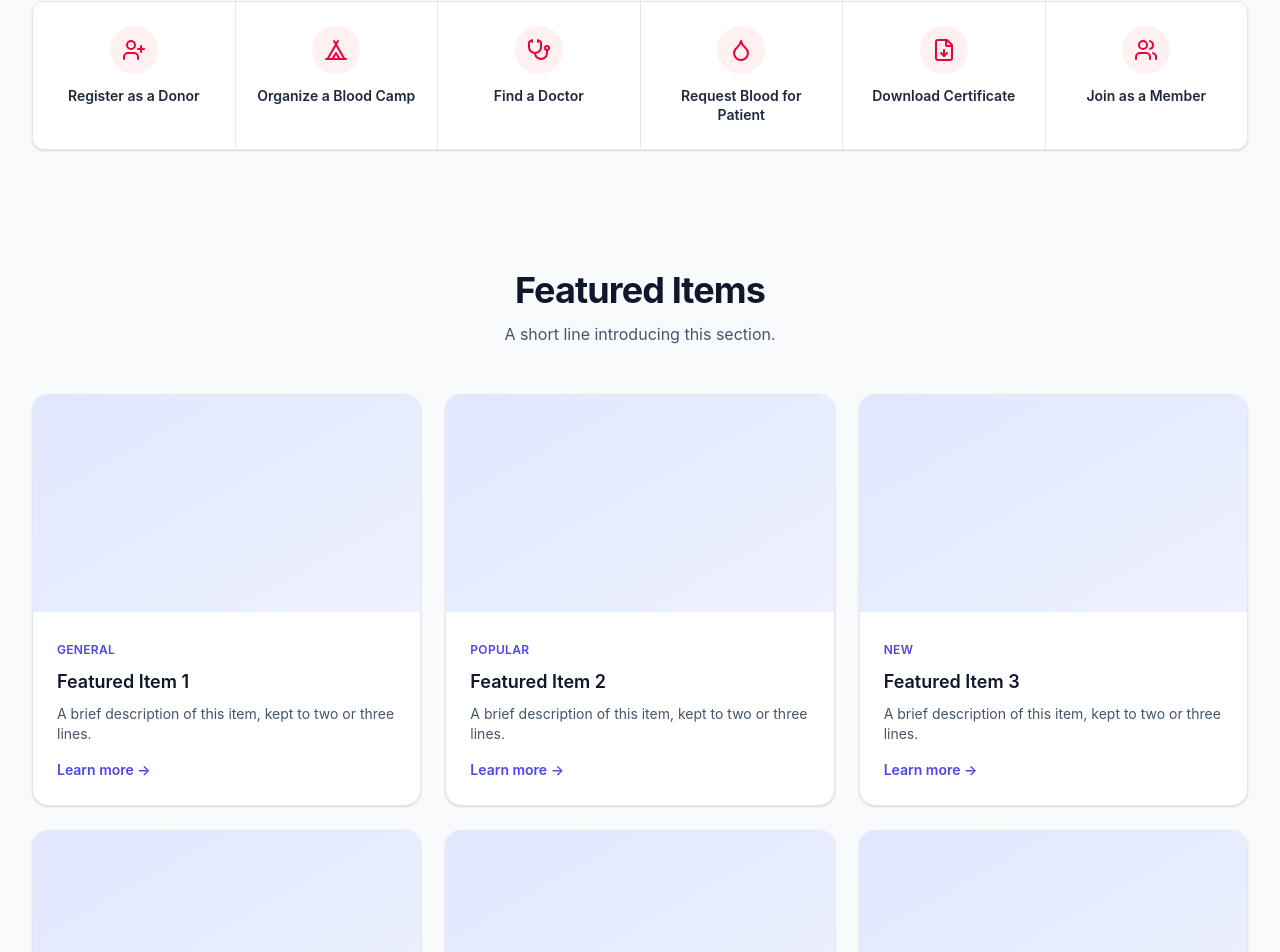
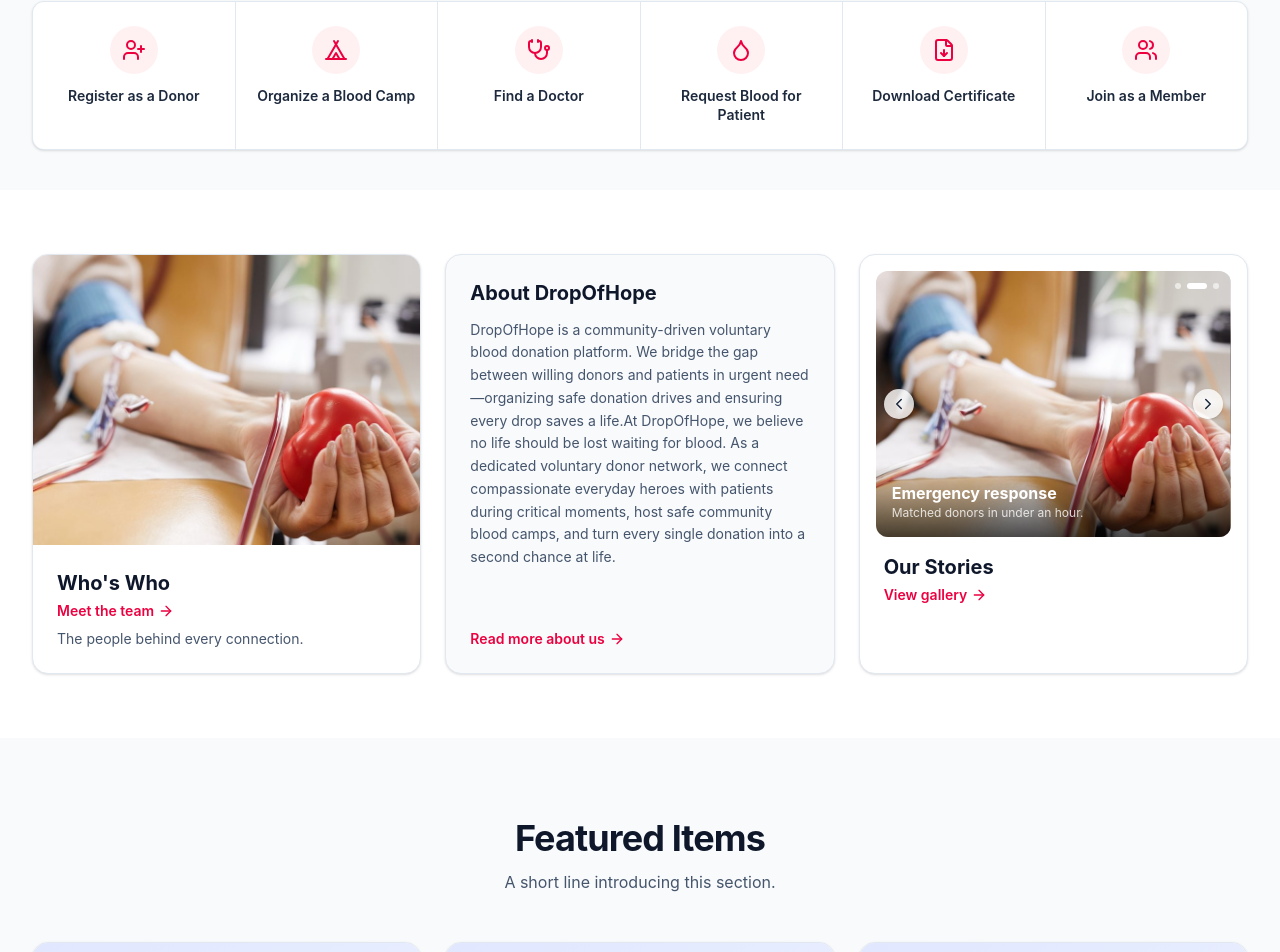
Before and after one commit to CheSubhro/dropofhope, a Vue app: page / in a window 1280 px wide. Shown: the part 1085-2037 px from the top of the page. Built offline with nearby package versions, Linux system fonts and the light colour scheme.

Commit message:
About section in home page

```diff
--- /dev/null
+++ b/src/components/home/AboutSection.vue
@@ -0,0 +1,54 @@
+<script setup>
+import { ArrowRight } from 'lucide-vue-next'
+import MiniSlider from '@/components/home/MiniSlider.vue'
+
+defineProps({ section: { type: Object, required: true } })
+</script>
+
+<template>
+  <section class="bg-white py-16">
+    <div class="mx-auto grid max-w-7xl gap-6 px-4 sm:px-6 lg:grid-cols-3 lg:px-8">
+      <!--  Who's Who -->
+      <article class="flex flex-col overflow-hidden rounded-2xl border border-slate-200 bg-white shadow-sm">
+        <img v-if="section.image.src" :src="section.image.src" :alt="section.image.alt"
+             class="aspect-4/3 w-full object-cover" />
+        <div v-else class="flex aspect-4/3 w-full items-center justify-center bg-linear-to-br from-rose-100 to-emerald-100">
+          <svg class="h-20 w-20" viewBox="0 0 40 40" fill="none">
+            <path d="M20 4C20 4 8 17 8 25a12 12 0 0 0 24 0C32 17 20 4 20 4Z" fill="#e11d48" />
+            <path d="M20 14c-1.8 2.6-4 5.6-4 8.4a4 4 0 0 0 8 0c0-2.8-2.2-5.8-4-8.4Z" fill="#fff" opacity=".4" />
+          </svg>
+        </div>
+        <div class="flex flex-1 flex-col p-6">
+          <h3 class="text-xl font-bold text-slate-900">{{ section.image.title }}</h3>
+          <RouterLink :to="section.image.link.to"
+                      class="mt-1 inline-flex items-center gap-1 text-sm font-semibold text-rose-600 hover:text-rose-700">
+            {{ section.image.link.label }} <ArrowRight :size="16" />
+          </RouterLink>
+          <p class="mt-2 text-sm text-slate-600">{{ section.image.subtitle }}</p>
+        </div>
+      </article>
+
+      <!-- About -->
+      <article class="flex flex-col rounded-2xl border border-slate-200 bg-slate-50 p-6 shadow-sm">
+        <h3 class="text-xl font-bold text-slate-900">{{ section.about.title }}</h3>
+        <p class="mt-3 flex-1 text-sm leading-relaxed text-slate-600">{{ section.about.text }}</p>
+        <RouterLink :to="section.about.link.to"
+                    class="mt-6 inline-flex items-center gap-1 text-sm font-semibold text-rose-600 hover:text-rose-700">
+          {{ section.about.link.label }} <ArrowRight :size="16" />
+        </RouterLink>
+      </article>
+
+      <!--  hero slider -->
+      <article class="flex flex-col overflow-hidden rounded-2xl border border-slate-200 bg-white p-4 shadow-sm">
+        <MiniSlider :slides="section.slider.slides" />
+        <div class="flex flex-1 flex-col px-2 pb-2 pt-4">
+          <h3 class="text-xl font-bold text-slate-900">{{ section.slider.title }}</h3>
+          <RouterLink :to="section.slider.link.to"
+                      class="mt-1 inline-flex items-center gap-1 text-sm font-semibold text-rose-600 hover:text-rose-700">
+            {{ section.slider.link.label }} <ArrowRight :size="16" />
+          </RouterLink>
+        </div>
+      </article>
+    </div>
+  </section>
+</template>
--- /dev/null
+++ b/src/components/home/MiniSlider.vue
@@ -0,0 +1,48 @@
+<script setup>
+import { ref, onMounted, onBeforeUnmount } from 'vue'
+import { ChevronLeft, ChevronRight } from 'lucide-vue-next'
+
+const props = defineProps({ slides: { type: Array, required: true } })
+
+const current = ref(0)
+let timer = null
+
+const next = () => (current.value = (current.value + 1) % props.slides.length)
+const prev = () => (current.value = (current.value - 1 + props.slides.length) % props.slides.length)
+
+const start = () => { timer = setInterval(next, 4000) }
+const stop = () => clearInterval(timer)
+
+onMounted(start)
+onBeforeUnmount(stop)
+</script>
+
+<template>
+  <div class="relative aspect-4/3 overflow-hidden rounded-xl bg-slate-100" @mouseenter="stop" @mouseleave="start">
+    <div class="flex h-full transition-transform duration-500 ease-out"
+         :style="{ transform: `translateX(-${current * 100}%)` }">
+      <div v-for="s in slides" :key="s.id" class="relative h-full w-full shrink-0">
+        <img v-if="s.image" :src="s.image" :alt="s.title" class="h-full w-full object-cover" />
+        <div v-else class="h-full w-full bg-linear-to-br from-rose-200 to-emerald-200"></div>
+        <div class="absolute inset-x-0 bottom-0 bg-linear-to-t from-black/70 to-transparent p-4 text-white">
+          <p class="font-bold">{{ s.title }}</p>
+          <p class="text-xs text-white/80">{{ s.text }}</p>
+        </div>
+      </div>
+    </div>
+
+    <button class="absolute left-2 top-1/2 -translate-y-1/2 rounded-full bg-white/80 p-1.5 text-slate-800 shadow hover:bg-white"
+            aria-label="Previous" @click="prev">
+      <ChevronLeft :size="18" />
+    </button>
+    <button class="absolute right-2 top-1/2 -translate-y-1/2 rounded-full bg-white/80 p-1.5 text-slate-800 shadow hover:bg-white"
+            aria-label="Next" @click="next">
+      <ChevronRight :size="18" />
+    </button>
+
+    <div class="absolute right-3 top-3 flex gap-1.5">
+      <span v-for="(s, i) in slides" :key="s.id" class="h-1.5 rounded-full bg-white transition-all"
+            :class="i === current ? 'w-5' : 'w-1.5 opacity-60'"></span>
+    </div>
+  </div>
+</template>
--- a/src/data/mockData.js
+++ b/src/data/mockData.js
@@ -48,6 +48,29 @@ export const homeMock = {
     { id: 5, label: 'Download Certificate', icon: 'FileDown', to: '/download-certificate' },
     { id: 6, label: 'Join as a Member', icon: 'Users', to: '/join-member' },
   ],
+    aboutSection: {
+    image: {
+      src: '/hero.jpg',
+      alt: 'Our team',
+      title: "Who's Who",
+      subtitle: 'The people behind every connection.',
+      link: { label: 'Meet the team', to: '/about' },
+    },
+    about: {
+      title: 'About DropOfHope',
+      text: 'DropOfHope is a community-driven voluntary blood donation platform. We bridge the gap between willing donors and patients in urgent need—organizing safe donation drives and ensuring every drop saves a life.At DropOfHope, we believe no life should be lost waiting for blood. As a dedicated voluntary donor network, we connect compassionate everyday heroes with patients during critical moments, host safe community blood camps, and turn every single donation into a second chance at life.',
+      link: { label: 'Read more about us', to: '/about' },
+    },
+    slider: {
+      title: 'Our Stories',
+      link: { label: 'View gallery', to: '/gallery' },
+      slides: [
+        { id: 1, title: 'Donation camp success', text: '120 units collected in one day.', image:'/hero.jpg' },
+        { id: 2, title: 'Emergency response', text: 'Matched donors in under an hour.', image:'/hero.jpg' },
+        { id: 3, title: 'Volunteer drive', text: 'New members joined this month.', image:'/hero.jpg' },
+      ],
+    },
+  },
   featured: {
     title: 'Featured Items',
     subtitle: 'A short line introducing this section.',
--- a/src/views/HomeView.vue
+++ b/src/views/HomeView.vue
@@ -3,6 +3,7 @@ import { getHomeData } from '@/services/contentService'
 import { useAsyncData } from '@/composables/useAsyncData'
 import HeroSection from '@/components/home/HeroSection.vue'
 import StatsBar from '@/components/home/StatsBar.vue'
+import AboutSection from '@/components/home/AboutSection.vue'
 import FeaturedGrid from '@/components/home/FeaturedGrid.vue'
 import TestimonialList from '@/components/home/TestimonialList.vue'
 
@@ -26,6 +27,7 @@ const { data, loading, error, reload } = useAsyncData(getHomeData)
   <template v-else>
     <HeroSection :hero="data.hero" />
     <StatsBar :links="data.quickLinks" />
+    <AboutSection :section="data.aboutSection" />
     <FeaturedGrid :featured="data.featured" />
     <TestimonialList :testimonials="data.testimonials" />
   </template>
```
